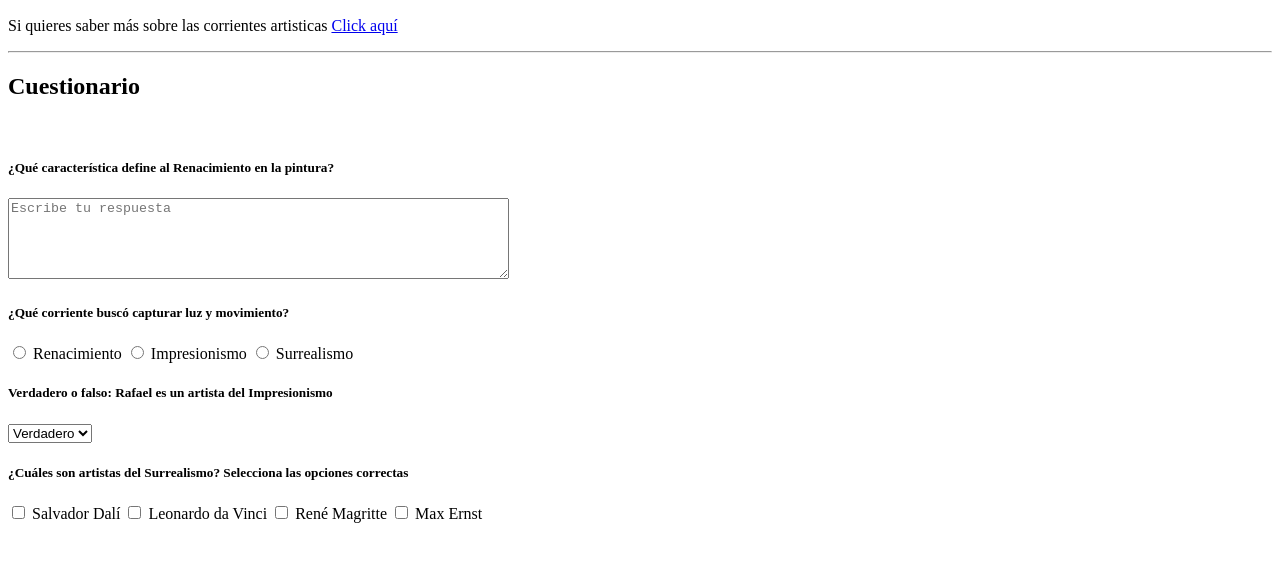
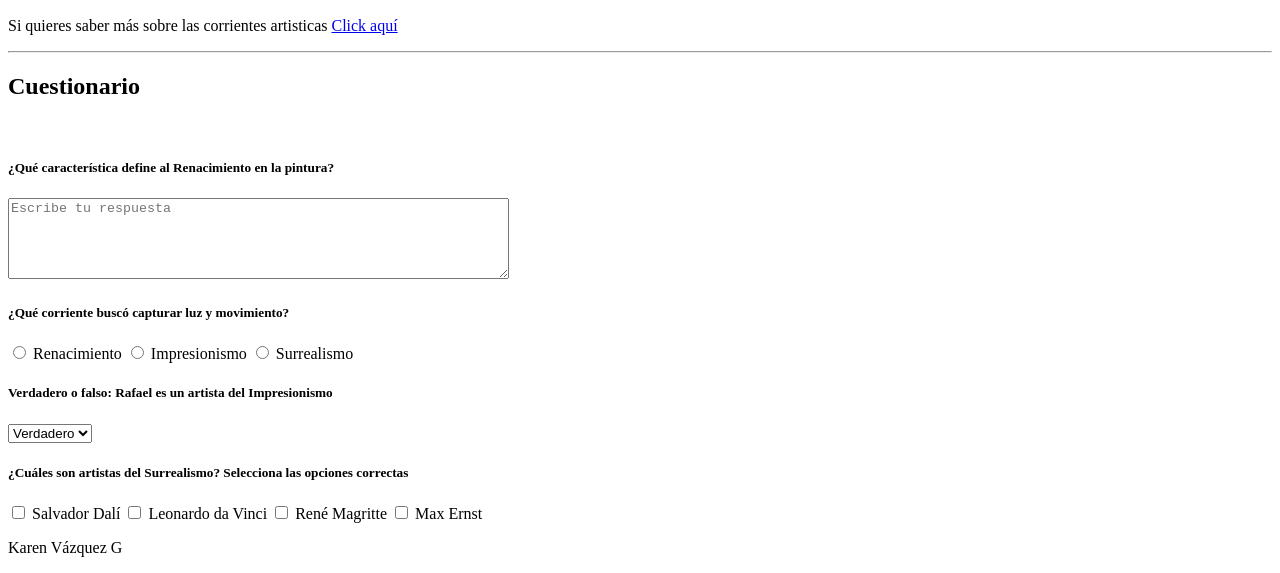
Before and after one commit to Verdeftaloo/proyectoModulo1, a plain HTML site: page index.html in a window 1280 px wide. Shown: the part 989-1562 px from the top of the page. Before the commit the page ends 1520 px from the top, so only its background shows below. Drawn offline with Linux system fonts and the light colour scheme.

Commit message:
readme-commit

```diff
--- a/index.html
+++ b/index.html
@@ -64,4 +64,7 @@
     <input type="checkbox"> René Magritte
     <input type="checkbox"> Max Ernst
 </body>
+<footer>
+    <p>Karen Vázquez G</p>
+</footer>
 </html>
```
